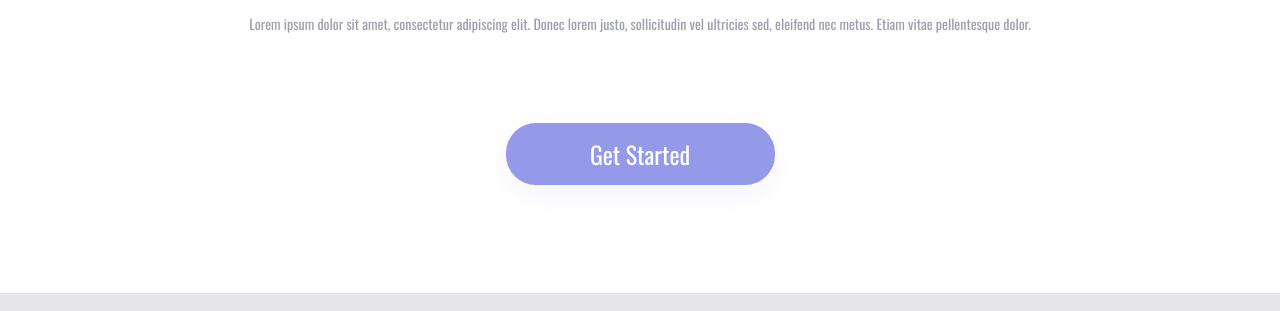
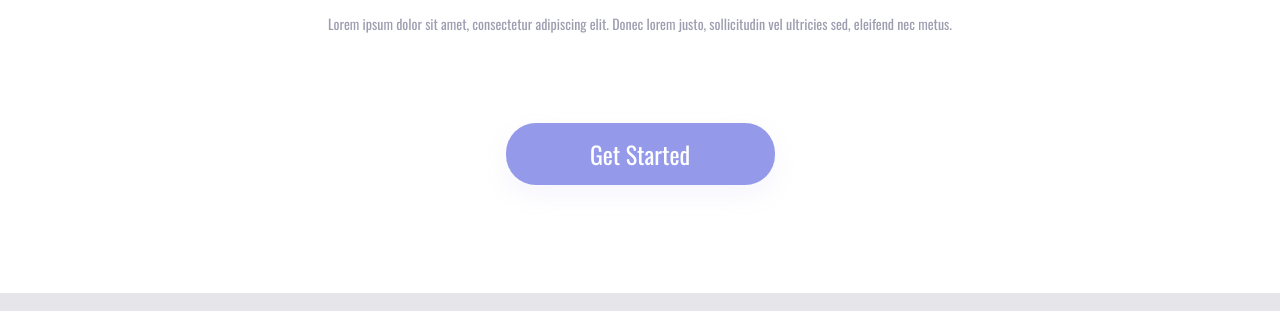
Before and after one commit to LucasCosta96RS/Desafio-2-HTML-CSS-DevClub, a plain HTML site: page index.html in a window 1280 px wide. Shown: the part 165-476 px from the top of the page. Drawn offline with nearby package versions, Linux system fonts and the light colour scheme.

Commit message:
Retirado um parte do Lorem ipsum

```diff
--- a/index.html
+++ b/index.html
@@ -16,7 +16,7 @@
             <h1>Easy Shopping Via Mobile</h1>
             <h2>Lorem ipsum dolor sit amet, consectetur  adipiscing
             elit. Donec lorem justo, sollicitudin vel ultricies sed,
-            eleifend nec metus. Etiam vitae pellentesque dolor. </h2>
+            eleifend nec metus. </h2>
             <button>Get Started</button>
         </main>
         <header>
```
